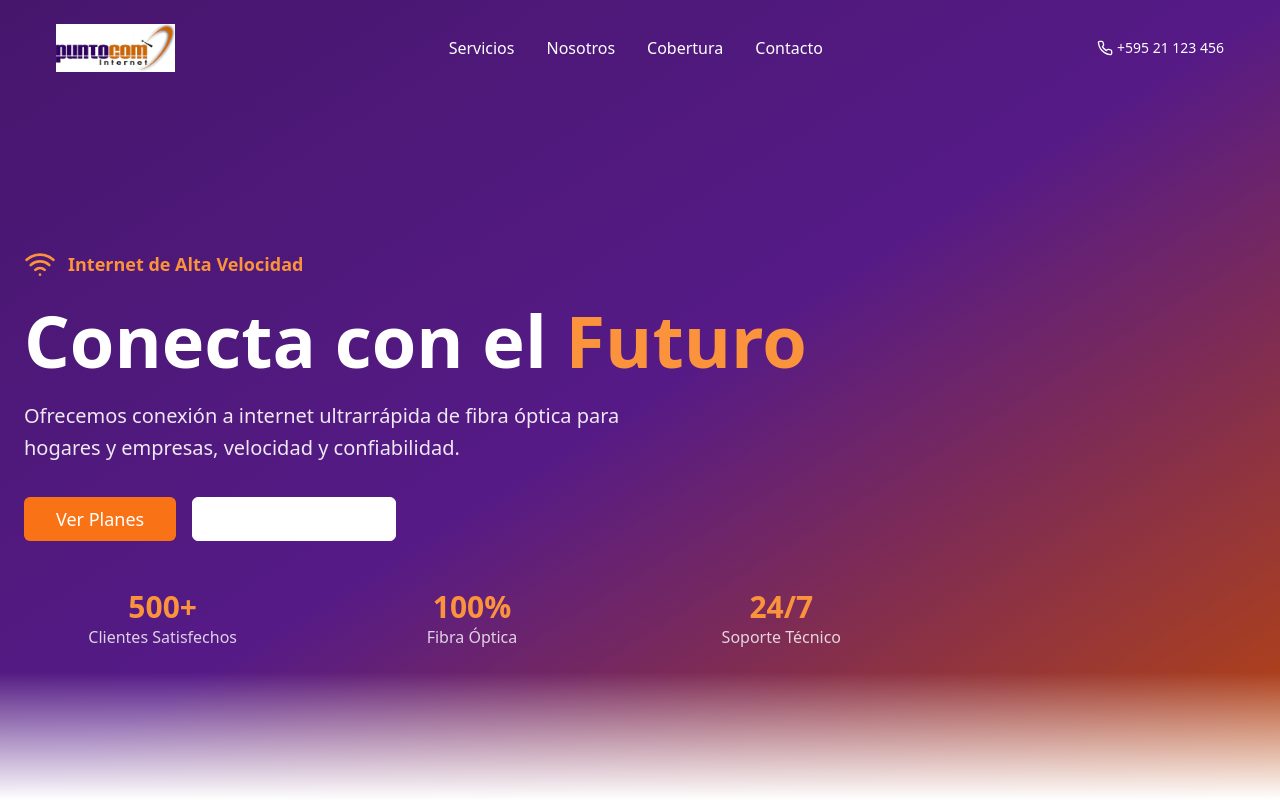
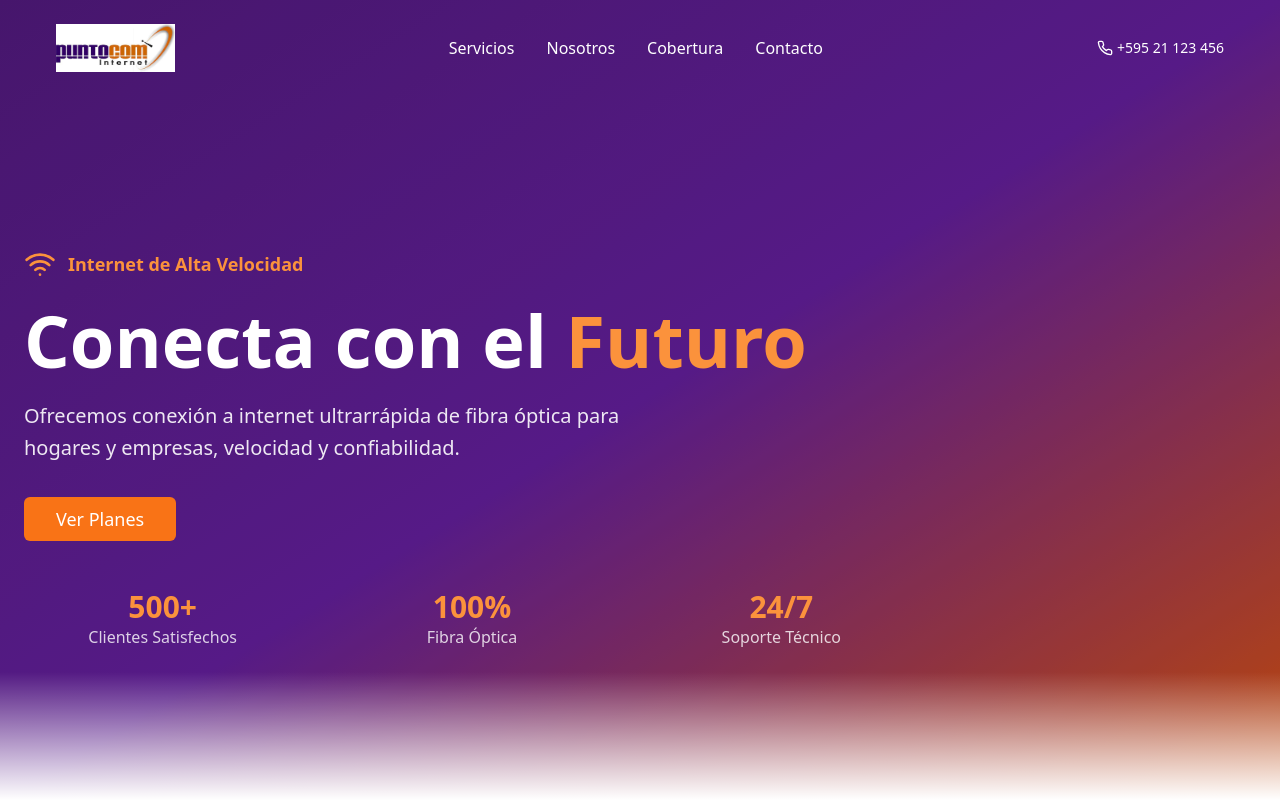
Before and after one commit to flavioduque/puntocom-web-express, a React (Vite) app: page / in a window 1280 px wide. Shown: the top 800 px of the page. Built offline with nearby package versions, Linux system fonts and the light colour scheme.

Commit message:
Remove "Contactar Ahora" button
Remove the white "Contactar Ahora" button below the "Ver Planes" button in the Hero section.

```diff
--- a/src/components/Hero.tsx
+++ b/src/components/Hero.tsx
@@ -1,4 +1,3 @@
-
 import { Button } from "@/components/ui/button";
 import { Wifi, Phone, Mail } from "lucide-react";
 
@@ -86,14 +85,6 @@ const Hero = () => {
             >
               Ver Planes
             </Button>
-            <Button
-              size="lg"
-              variant="outline"
-              className="border-white text-white hover:bg-white hover:text-purple-900 px-8 py-3 text-lg"
-              onClick={() => scrollToSection('contacto')}
-            >
-              Contactar Ahora
-            </Button>
           </div>
 
           <div className="grid grid-cols-1 md:grid-cols-3 gap-8 text-center">
```
